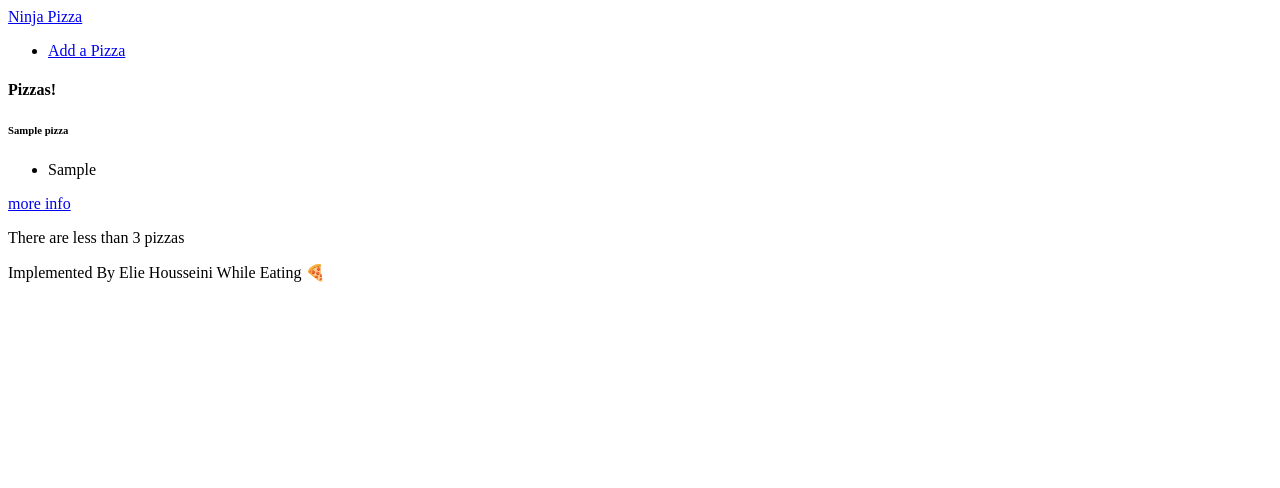
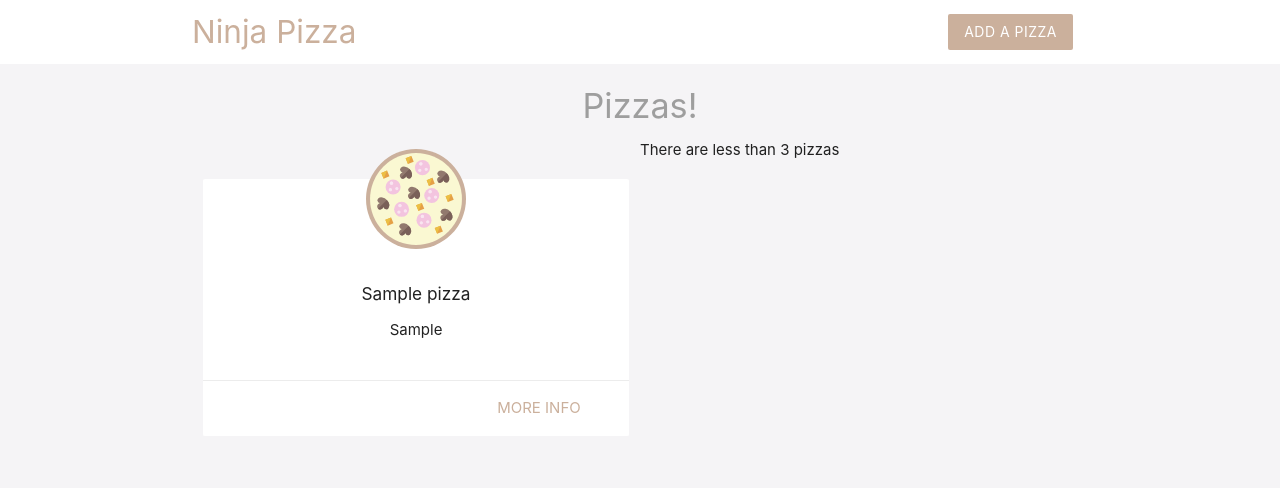
Before and after one commit to ElieHousseini/Pizza, a PHP site: page / in a window 1280 px wide. Shown: the top 488 px of the page. Run offline with PHP 8.4, Linux system fonts and the light colour scheme; tables that the repository leaves empty or names only in its code hold one stand-in row (values such as "Sample post").

Commit message:
adding Styling

```diff
--- a/Components/Header.php
+++ b/Components/Header.php
@@ -1,3 +1,6 @@
+<link rel="stylesheet" href="https://cdnjs.cloudflare.com/ajax/libs/materialize/1.0.0/css/materialize.min.css">
+<link rel="stylesheet" href="Styles.css" type="text/css">
+
 <head class = 'grey lighten-4'>
   <nav class = 'white z-depth-0'>
     <div class="container">
--- a/Details.php
+++ b/Details.php
@@ -53,7 +53,7 @@ if(isset($_GET['id'])){
 
 <html lang="en">
 <?php include('Components/Header.php'); ?>
-<div class="container center">
+<div class="container center grey-text">
   <?php if($pizza): ?>
 
     <h4><?php echo htmlspecialchars($pizza['title']); ?></h4>
--- a/Styles.css
+++ b/Styles.css
@@ -15,3 +15,11 @@ form {
 body {
   background-color: rgb(245, 244, 246);
 }
+
+.pizza {
+  width: 100px;
+  margin: 40px auto -30px;
+  display: block;
+  position: relative;
+  top: -30px;
+}
--- a/index.php
+++ b/index.php
@@ -46,6 +46,7 @@
 
    <div class="col s6 md3">
           <div class="card z-depth-0">
+          <img src="pizza.svg" class = 'pizza' alt="Pizza Image">
             <div class="card-content center">
               <h6><?php echo htmlspecialchars($pizza['title']); ?></h6>
               <ul>
```
Also changed, not shown: pizza.svg (added).
